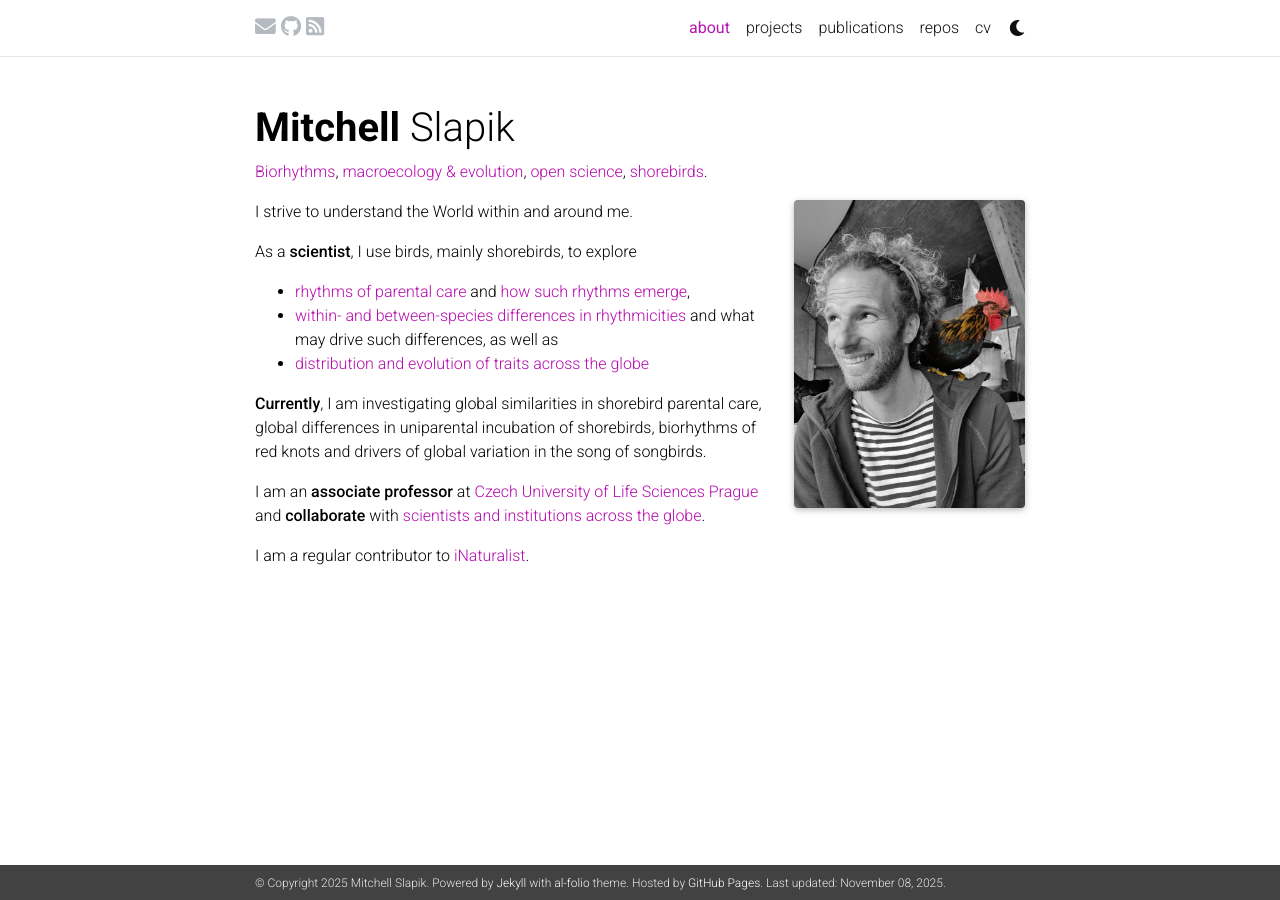
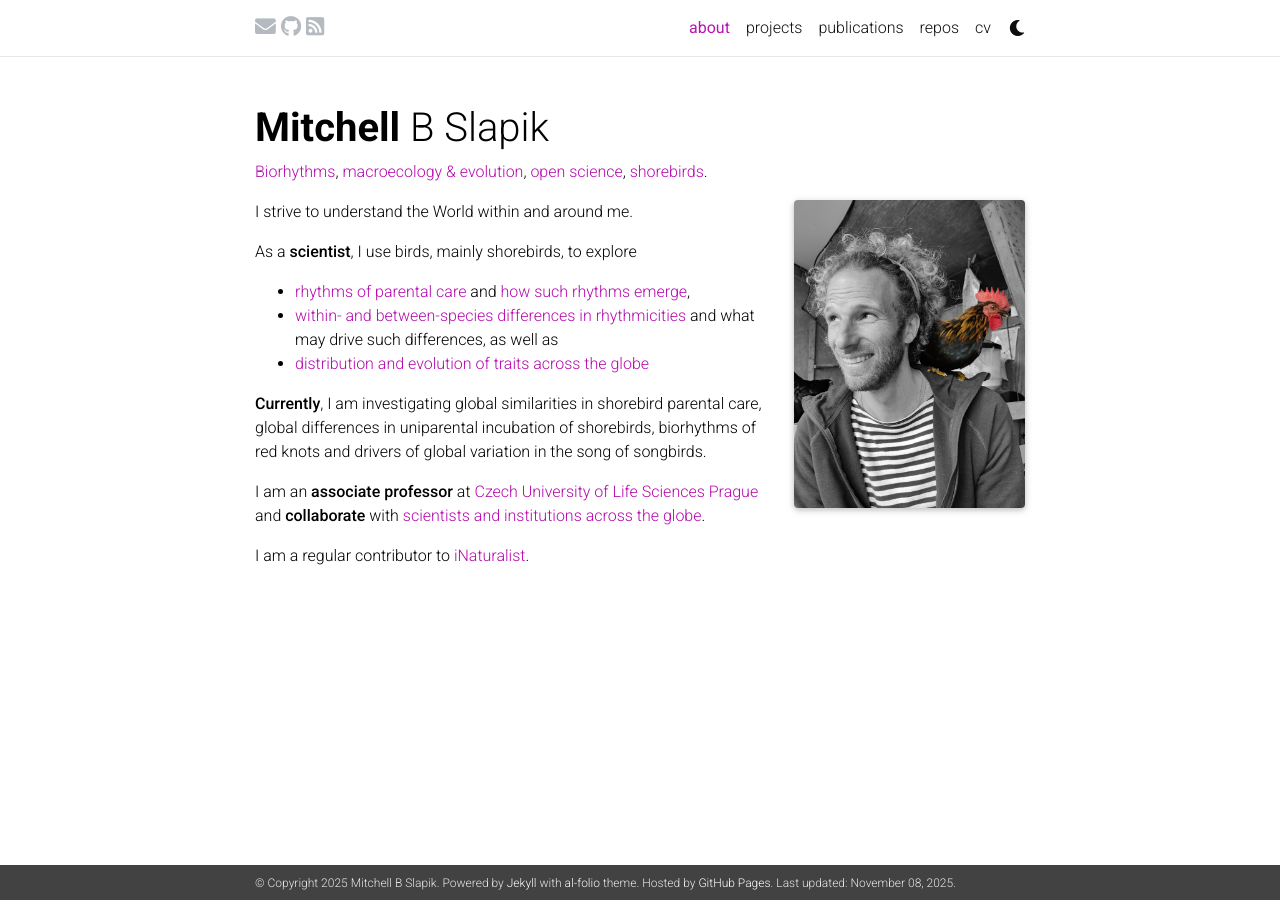
Before and after one commit to mitchellslapik/mitchellslapik.github.io, a Jekyll site: the page built from _pages/about.md, in a window 1280 px wide. Built offline with Jekyll 4.4.1, drawn with Linux system fonts in a browser that asks for light colours; full-size pictures stand in for the smaller copies a plugin makes; comment, search, counter and statistics services are not loaded; a style sheet for code colours, icons or effects is not loaded.

```diff
--- a/_config.yml
+++ b/_config.yml
@@ -4,7 +4,7 @@
 
 title: blank # the website title (if blank, full name will be used instead)
 first_name: Mitchell
-middle_name:
+middle_name: B
 last_name: Slapik
 email: mslapik@gmail.com
 description: > # the ">" symbol means to ignore newlines until "footer_text:"
```
